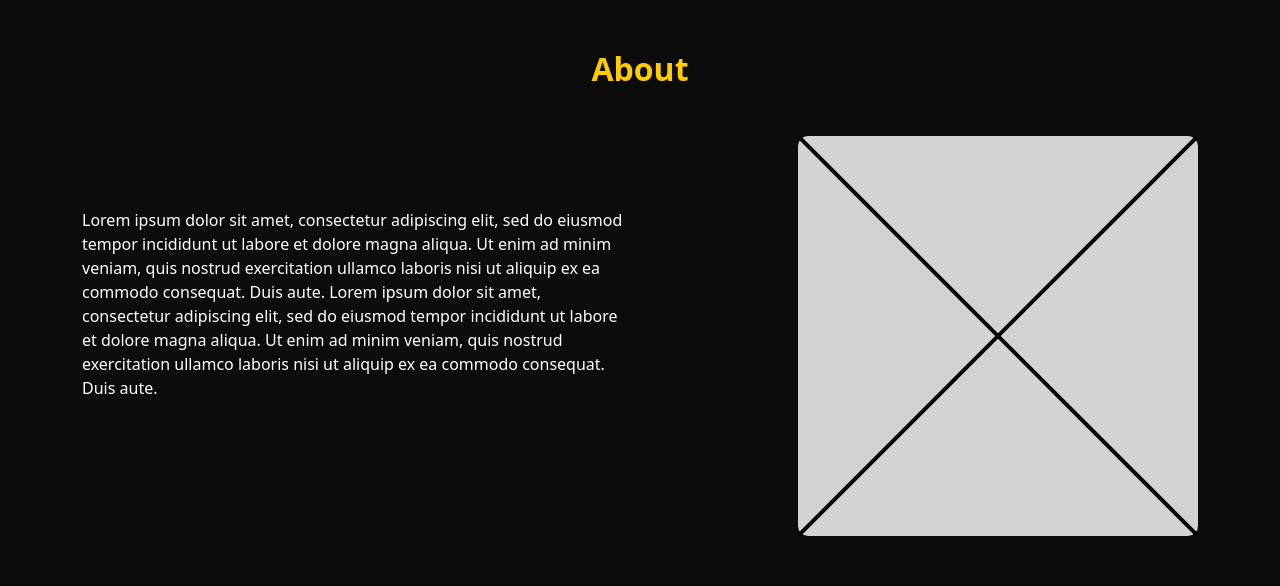
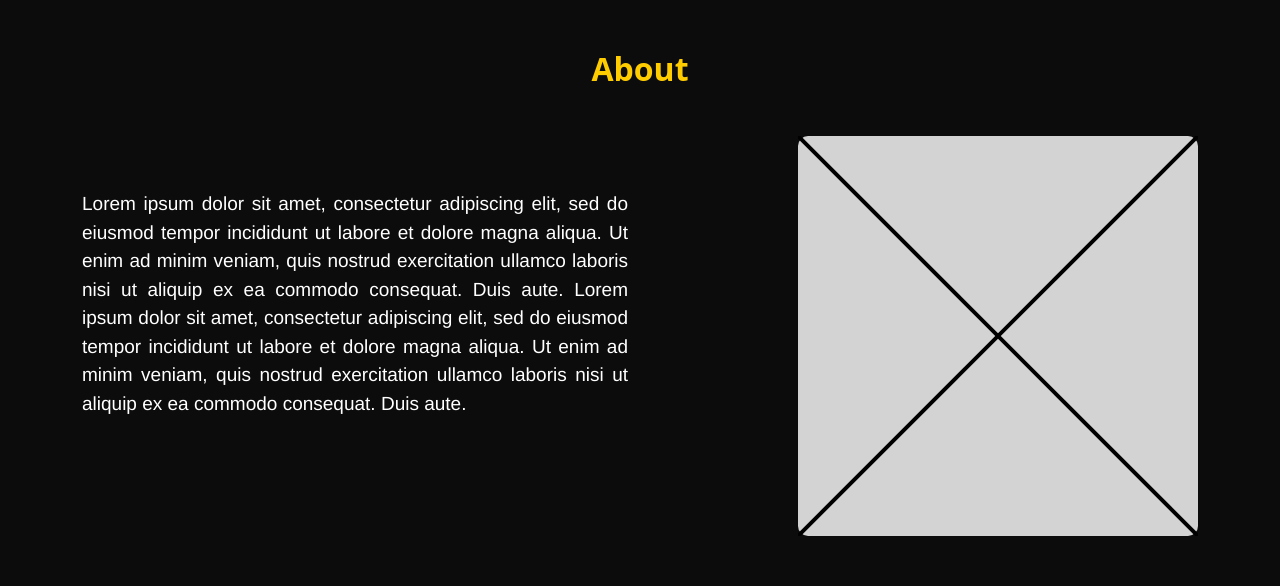
Before and after one commit to Dulsara2003/Saloon-project, a PHP site: page / in a window 1280 px wide. Shown: the part 800-1386 px from the top of the page. Run offline with PHP 8.4, Linux system fonts and the light colour scheme.

Commit message:
change text size at about

```diff
--- a/saloon-site/index.php
+++ b/saloon-site/index.php
@@ -8,6 +8,7 @@
     <link href="https://cdn.jsdelivr.net/npm/bootstrap@5.3.0/dist/css/bootstrap.min.css" rel="stylesheet">
     <style>
         /* Home (1st Content) */
+
 
 
         .hero {
@@ -60,6 +61,9 @@
 
             padding: 20px;
             border-radius: 10px;
+        }
+        .text-balence{
+            text-align: justify;
         }
 
         /* Home (1st Content) */
@@ -178,10 +182,10 @@
         <h2 class="text-center about-title mb-5">About</h2>
         <div class="row align-items-center">
 
-            <div class="col-10 col-md-6 mb-5 container ">
+            <div class="col-10 col-md-6 mb-5 container">
 
 
-                <p class="about-content text-white">
+                <p class="about-content text-white text-balence" style="font-family: 'Franklin Gothic Medium', Arial, sans-serif;font-size: 19px; ">
                     Lorem ipsum dolor sit amet, consectetur adipiscing elit, sed do eiusmod tempor incididunt ut labore et dolore magna aliqua.
                     Ut enim ad minim veniam, quis nostrud exercitation ullamco laboris nisi ut aliquip ex ea commodo consequat. Duis aute.
                     Lorem ipsum dolor sit amet, consectetur adipiscing elit, sed do eiusmod tempor incididunt ut labore et dolore magna aliqua.
```
